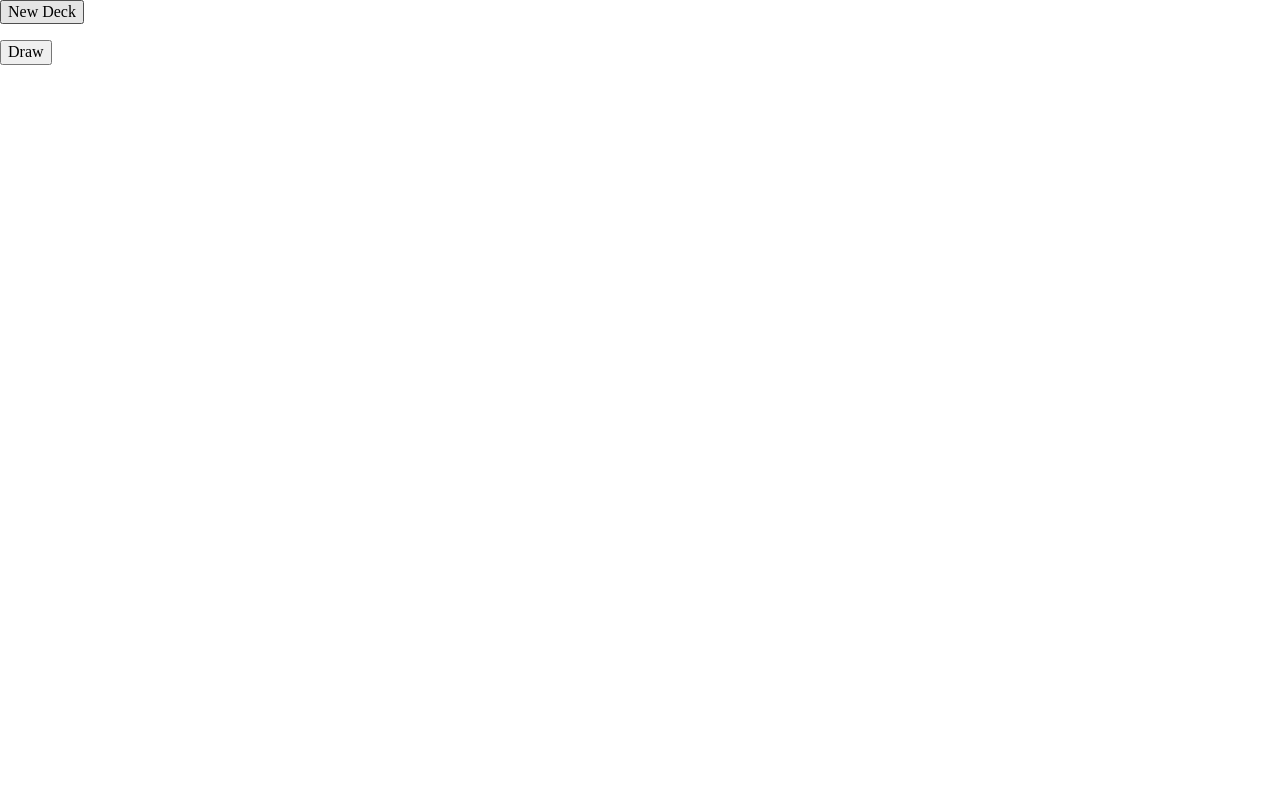
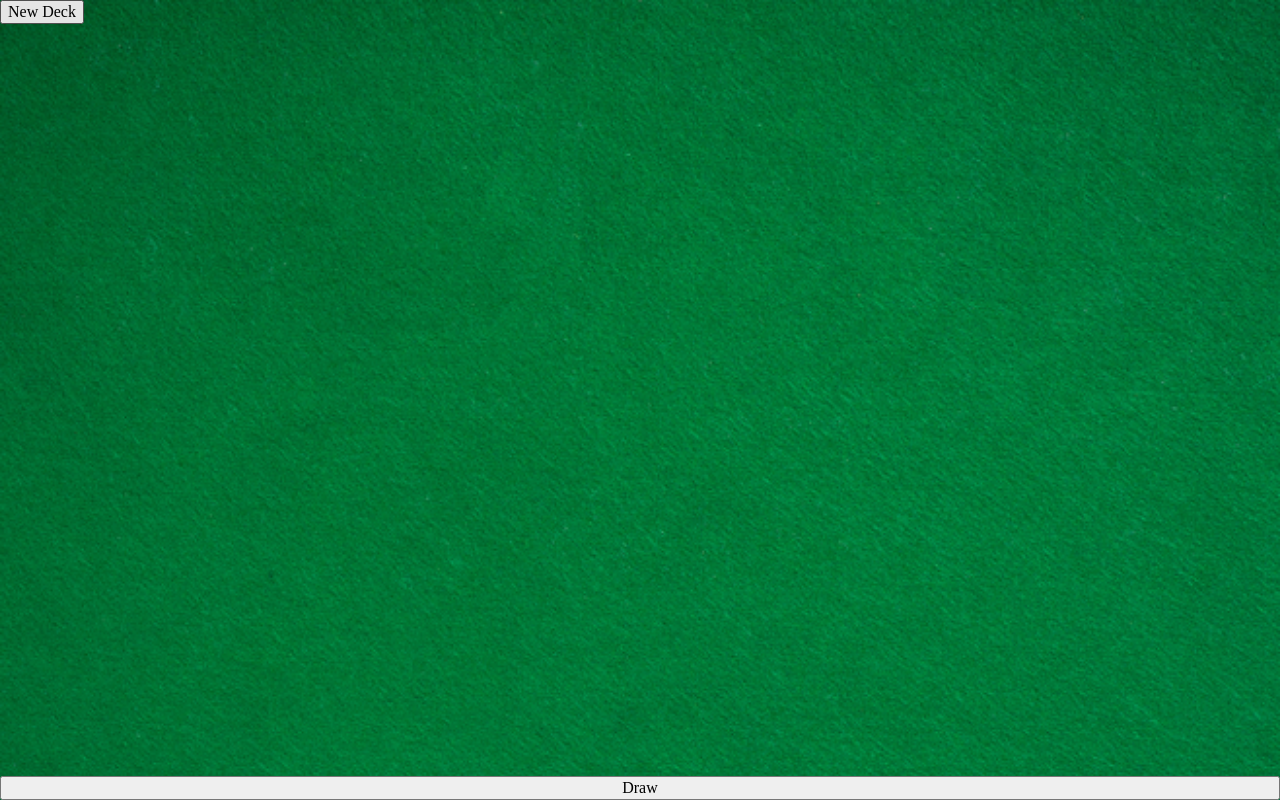
Before and after one commit to javiernfigueroa/warProyect, a plain HTML site: page index.html in a window 1280 px wide. Drawn offline with nearby package versions, Linux system fonts and the light colour scheme.

Commit message:
update css

```diff
--- a/index.css
+++ b/index.css
@@ -1,7 +1,26 @@
+body {
+    background-image: url(../img/table.png);
+    background-size: cover;
+}
+
+#game-container{
+    display: flex;
+    flex-direction: column;
+    justify-content: space-between;
+    height: 100%;
+}
+
 .cards {
-    width: 150px;
+    width: 100px;
 }
 
 #cards-container {
     display: flex;
+    justify-content: center;
 }
+
+#btn {
+    display: flex;
+    flex-direction: column;
+    align-content: center;
+}
--- a/index.html
+++ b/index.html
@@ -1,21 +1,30 @@
 <html>
-    <head><link rel="stylesheet" href="https://cdnjs.cloudflare.com/ajax/libs/normalize/8.0.1/normalize.css">
-        <link rel="preconnect" href="https://fonts.gstatic.com">
-        <link href="https://fonts.googleapis.com/css2?family=Exo+2:wght@300&display=swap" rel="stylesheet">
-        <link rel="stylesheet" href="index.css">
+  <head>
+    <link
+      rel="stylesheet"
+      href="https://cdnjs.cloudflare.com/ajax/libs/normalize/8.0.1/normalize.css"
+    />
+    <link rel="preconnect" href="https://fonts.gstatic.com" />
+    <link
+      href="https://fonts.googleapis.com/css2?family=Exo+2:wght@300&display=swap"
+      rel="stylesheet"
+    />
+    <link rel="stylesheet" href="index.css" />
   </head>
   <body>
+    <div id="game-container">
       <div class="top">
         <button id="new-deck">New Deck</button>
         <p id="remaining"></p>
-        </div>
-        <div>
-            <button id="new-cards">Draw</button>
       </div>
       <div id="cards-container">
         <div id="card1"></div>
         <div id="card2"></div>
       </div>
+      <div id="btn">
+        <button id="new-cards">Draw</button>
+      </div>
+    </div>
     <script src="index.js"></script>
   </body>
 </html>
```
Lines whose indentation alone changed are shown as unchanged.
